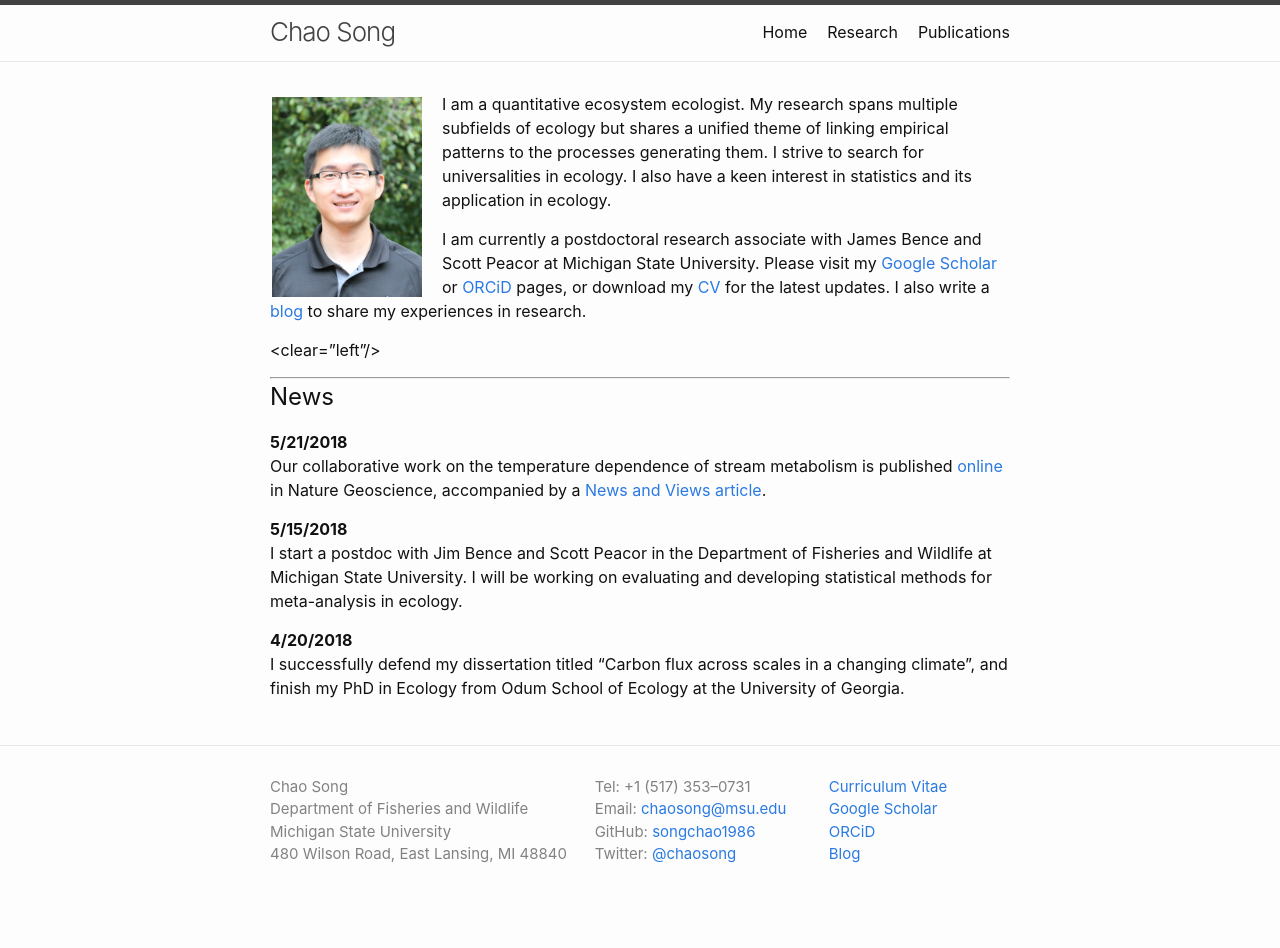
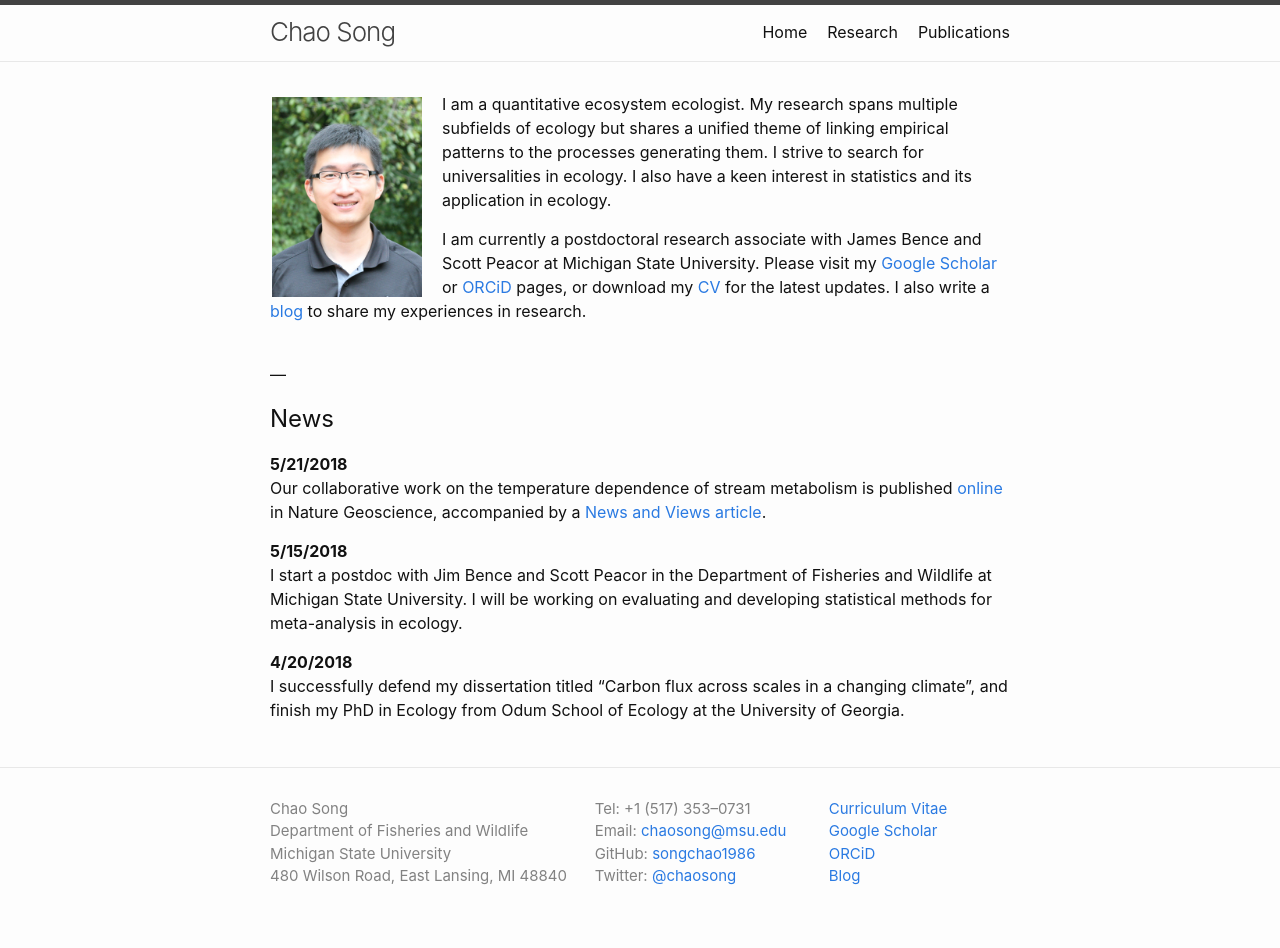
Before and after one commit to songchao1986/songchao1986.github.io, a Jekyll site: the page built from index.md, in a window 1280 px wide. Built offline with Jekyll 4.4.1, drawn with Linux system fonts in a browser that asks for light colours; before the commit the page ends 926 px from its top, so only the background shows below that.

Commit message:
Update index.md

```diff
--- a/index.md
+++ b/index.md
@@ -8,8 +8,8 @@ title: Home
 I am a quantitative ecosystem ecologist. My research spans multiple subfields of ecology but shares a unified theme of linking empirical patterns to the processes generating them. I strive to search for universalities in ecology. I also have a keen interest in statistics and its application in ecology.</p>
 
 <p>I am currently a postdoctoral research associate with James Bence and Scott Peacor at Michigan State University. Please visit my <a href="https://scholar.google.com/citations?user=farbSBEAAAAJ&hl=en">Google Scholar</a> or <a href="https://orcid.org/0000-0001-8225-4490">ORCiD</a> pages, or download my <a href="/files/CV_Song.pdf">CV</a> for the latest updates. I also write a <a href="http://songchao1986.wordpress.com">blog</a> to share my experiences in research.
-</p> <clear="left"/>
-
+</p>
+<br clear="left"/>
 ---
 ## News
 
```
